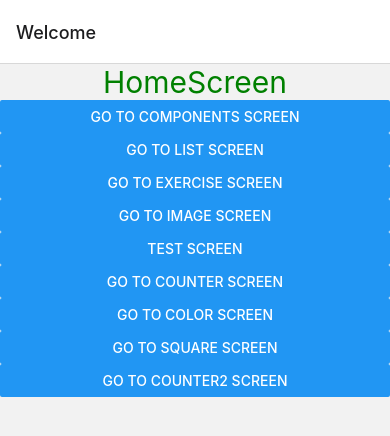
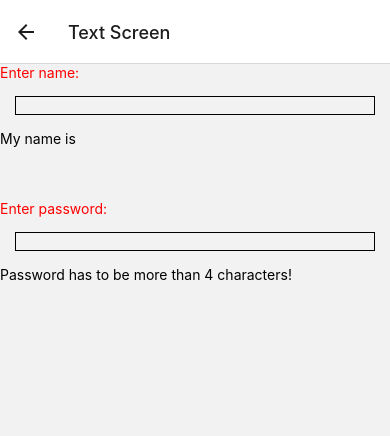
Before and after one commit to fatigit/ReactNativeExercises, a React Native app: screen /Text in a window 390 px wide. Shown: the top 436 px of the page. Built offline with nearby package versions, Linux system fonts and the light colour scheme.

Commit message:
Text Screen created

```diff
--- a/App.js
+++ b/App.js
@@ -12,6 +12,7 @@ import CounterScreen from './src/screens/CounterScreen';
 import ColorScreen from './src/screens/ColorScreen';
 import SquareScreen from './src/screens/SquareScreen';
 import CounterScreen2 from './src/screens/CounterScreen2';
+import TextScreen from './src/screens/TextScreen';
 
 const Stack = createNativeStackNavigator();
 
@@ -69,6 +70,11 @@ const App = () => {
           component={CounterScreen2}
           options={{title: 'Counter2 Screen'}}
         />
+        <Stack.Screen
+          name="Text"
+          component={TextScreen}
+          options={{title: 'Text Screen'}}
+        />
       </Stack.Navigator>
     </NavigationContainer>
   );
--- a/src/screens/HomeScreen.js
+++ b/src/screens/HomeScreen.js
@@ -41,6 +41,10 @@ const HomeScreen = ({navigation}) => {
         onPress={() => navigation.navigate('Counter2', {name: 'Counter2'})}
         title="Go to counter2 screen"
       />
+      <Button
+        onPress={() => navigation.navigate('Text', {name: 'Text'})}
+        title="Go to text screen"
+      />
     </SafeAreaView>
   );
 };
--- /dev/null
+++ b/src/screens/TextScreen.js
@@ -0,0 +1,49 @@
+import React, {useState} from "react";
+import { View, Text, StyleSheet, TextInput } from 'react-native';
+
+const TextScreen = () => {
+    const [name, setName] = useState('');
+    const [password, setPassword] = useState('');
+    return (
+        <View>
+            <Text style={styles.name}>Enter name:</Text>
+            <TextInput
+            style={styles.input}
+            autoCapitalize="none" // ios icin baslangic input degerini yazarken kucuk harfle baslamasini istedik
+            autoCorrect={false}  // yine ios icin, otomatik duzeltmeyi kapattik
+            value= {name}
+            onChangeText={(newValue) => setName(newValue)}
+            />
+            <Text style={styles.blank}>My name is {name}</Text>
+
+            <Text style={styles.password}>Enter password:</Text>
+            <TextInput
+            style={styles.input}
+            autoCapitalize="none" // ios icin baslangic input degerini yazarken kucuk harfle baslamasini istedik
+            autoCorrect={false}  // yine ios icin, otomatik duzeltmeyi kapattik
+            value= {password}
+            onChangeText={(newValue) => setPassword(newValue)}
+            />
+            {password.length < 5 ? <Text>Password has to be more than 4 characters!</Text> : <Text>Password is {password}</Text>}
+        </View>
+    )
+}
+
+const styles = StyleSheet.create({
+    input: {
+        margin: 15,
+        borderColor: 'black',
+        borderWidth: 1
+    },
+    name: {
+        color: 'red'
+    },
+    blank: {
+        height: 70
+    },
+    password: {
+        color: 'red',
+    }
+});
+
+export default TextScreen;
```
Also changed, not shown: 1 other file (tests, documents, lock files or other folders).
